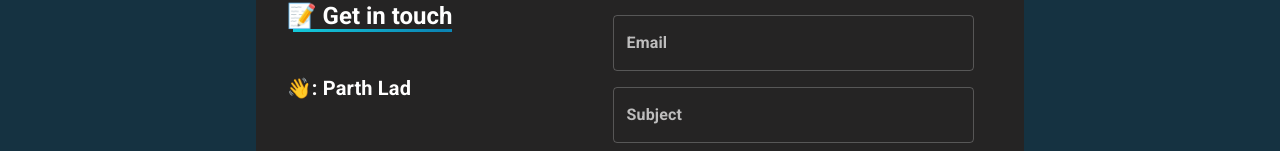
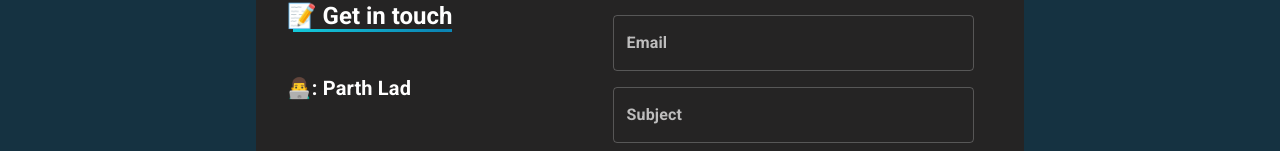
Before and after one commit to ParthKLad/web-portfolio, a React (Create React App) app: page / in a window 1280 px wide. Shown: the part 2404-2555 px from the top of the page. Built offline with nearby package versions, Linux system fonts and the light colour scheme.

Commit message:
fixed eomji

```diff
--- a/src/components/Contacts.js
+++ b/src/components/Contacts.js
@@ -173,7 +173,7 @@ useEffect(() => {
           <Typography variant="h6" gutterBottom sx={{
             mb: 5, // Adding bottom margin for spacing after the name
           }}>
-            👋: Parth Lad
+            👨‍💻: Parth Lad
           </Typography>
           <Typography variant="h6" gutterBottom sx={{
             mb: 5, // Adding bottom margin for spacing after the email
```
